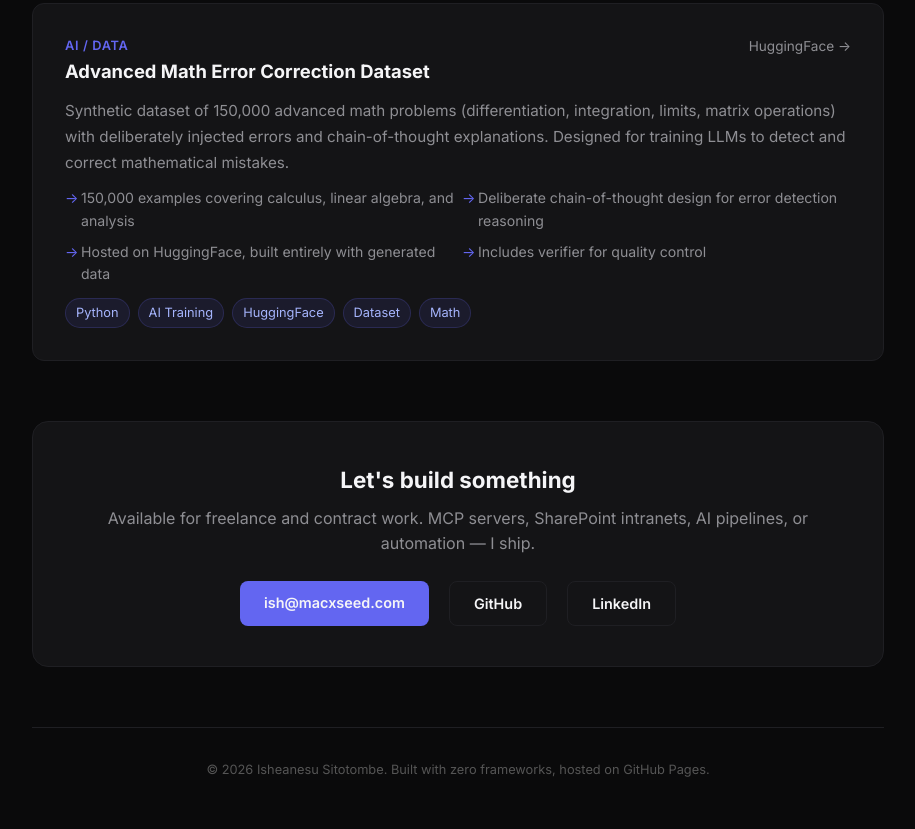
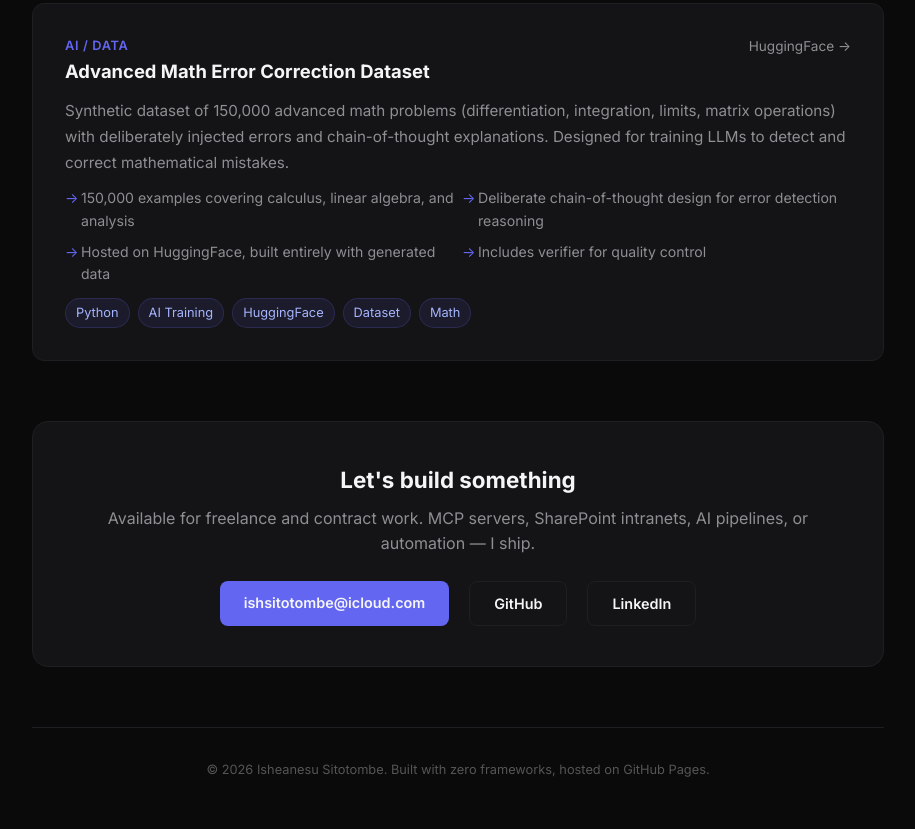
Before and after one commit to reverendish/portfolio, a plain HTML site: page index.html in a window 1280 px wide. Shown: the part 1410-2239 px from the top of the page, without its empty margins (182-1097 px from the left). Drawn offline with Linux system fonts and the light colour scheme.

Commit message:
Add iCloud email and LinkedIn profile

```diff
--- a/index.html
+++ b/index.html
@@ -103,7 +103,7 @@
       <div class="links">
         <a href="#projects">Projects</a>
         <a href="#contact">Contact</a>
-        <a href="mailto:ish@macxseed.com">Email</a>
+        <a href="mailto:ishsitotombe@icloud.com">Email</a>
       </div>
     </nav>
 
@@ -199,9 +199,9 @@
       <h2>Let's build something</h2>
       <p>Available for freelance and contract work. MCP servers, SharePoint intranets, AI pipelines, or automation — I ship.</p>
       <div class="contact-links">
-        <a href="mailto:ish@macxseed.com">ish@macxseed.com</a>
+        <a href="mailto:ishsitotombe@icloud.com">ishsitotombe@icloud.com</a>
         <a href="https://github.com/reverendish" class="secondary" target="_blank">GitHub</a>
-        <a href="https://linkedin.com/in/reverendish" class="secondary" target="_blank">LinkedIn</a>
+        <a href="https://www.linkedin.com/in/ish-sitotombe-0905b7291/" class="secondary" target="_blank">LinkedIn</a>
       </div>
     </section>
 
```
